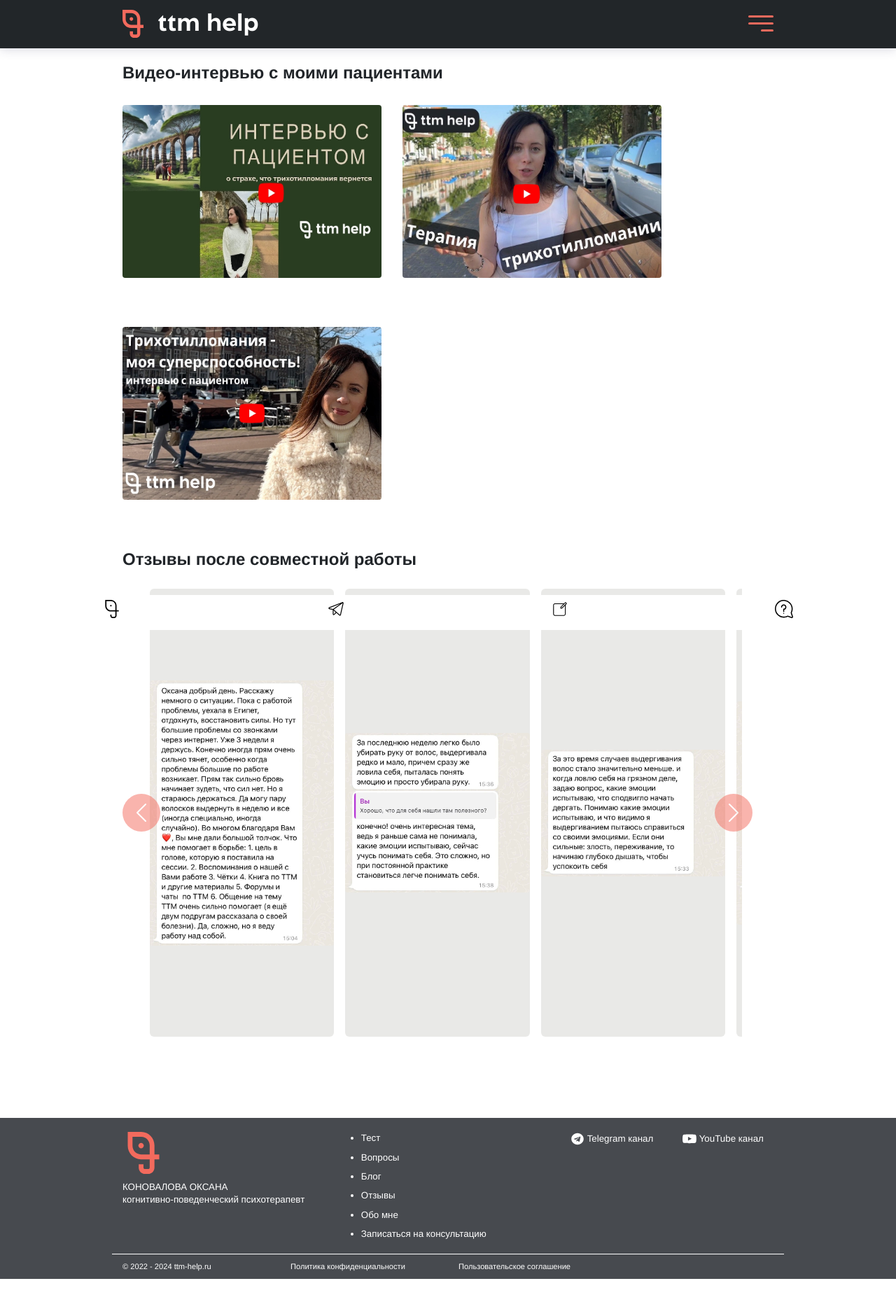
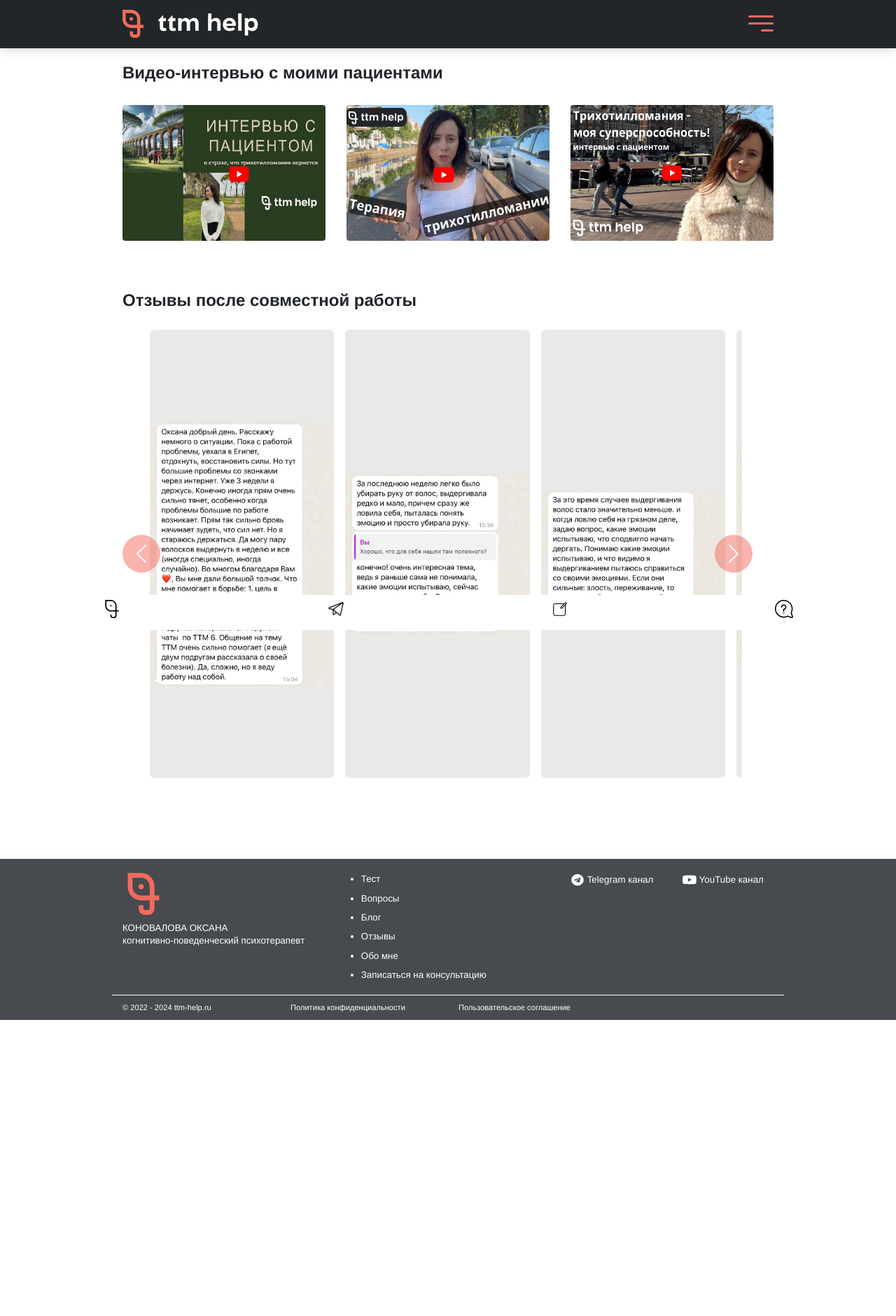
Before and after one commit to ttm-help/ttm-help.github.io, a Jekyll site: the page built from feedback.md, in a window 1280 px wide. Shown: the whole page at 70% size. Built offline with Jekyll 4.4.1, drawn with Linux system fonts in a browser that asks for light colours; after the commit the page ends 1510 px from its top, so only the background shows below that.

Commit message:
make video images smaller on the feedback page

```diff
--- a/feedback.md
+++ b/feedback.md
@@ -13,7 +13,7 @@
             </h2>
             {% assign videos = site.tags['interview'] %}
             {% for video in videos %}
-                <div class="col-md-5">
+                <div class="col-md-4">
                     <a href="{{ video.url }}">
                         <img src="{{video.image}}"
                             alt="{{video.title}}"
```
